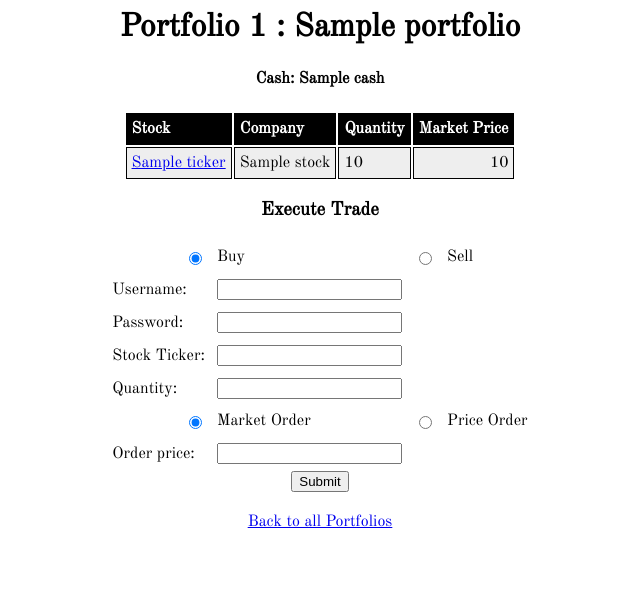
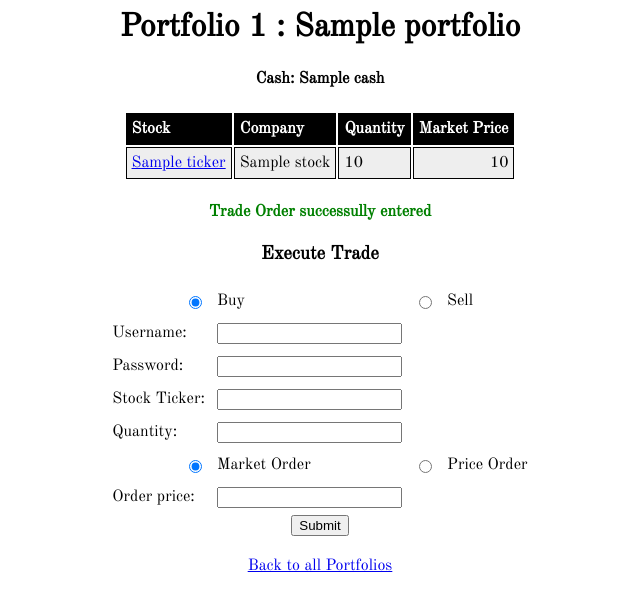
Before and after one commit to nivvedan/stock-market, a Flask app: template webserver/templates/portfolio.html in a window 1280 px wide. Shown: the top 611 px of the page, without its empty margins (320-960 px from the left). Run offline with Flask 2, Linux system fonts and the light colour scheme; the template is opened without the code that fills it: most values are stand-ins (such as "Sample title", 1, 10 or a date in 2020); parts of the project's set-up code (start-up, migrations or seed data) failed here and were passed over.

Commit message:
Formatting changes in portfolio display

```diff
--- a/webserver/templates/portfolio.html
+++ b/webserver/templates/portfolio.html
@@ -69,6 +69,13 @@
     </div>
 
     <div>
+      {% if errors|length == 0 %}
+        <h4 style="color:green"> Trade Order successully entered </h4>
+      {% endif %}
+
+    </div>
+
+    <div>
       <h3>Execute Trade</he>
     </div>
 
@@ -78,7 +85,6 @@
       {% endfor %}
 
     </div>
-
 
     <div id="formdiv">
       <form action="" method="post">
```
